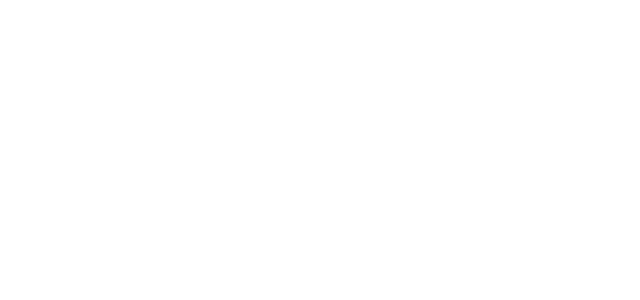
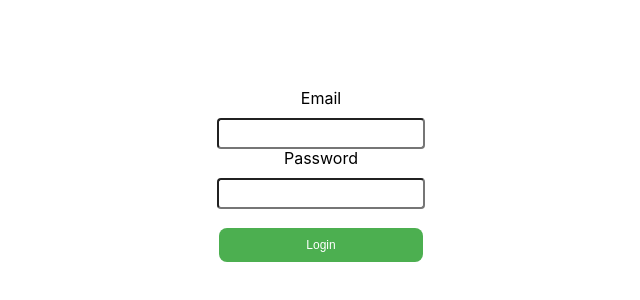
Before and after one commit to sant3213/React-Patterns, a React (Create React App) app: page / in a window 1280 px wide. Before the commit this address had no page. Shown: the part 112-412 px from the top of the page, without its empty margins (319-959 px from the left). Built offline with nearby package versions, Linux system fonts and the light colour scheme.

Commit message:
Style: modify button styles

```diff
--- a/src/App.js
+++ b/src/App.js
@@ -6,7 +6,7 @@
   return (
     <div className="App">
       <Routes>
-        <Route path="/login" element={<Login/>}></Route>
+        <Route path="/" element={<Login/>}></Route>
      </Routes>
     </div>
   );
--- a/src/Login/login.module.scss
+++ b/src/Login/login.module.scss
@@ -1,30 +1,35 @@
 .container {
     display: grid;
     grid-template-rows: repeat(4, 20px);
-   justify-content: center;
-   row-gap: 10px;
+    justify-content: center;
+    row-gap: 10px;
+    margin-top: 200px;
+
     input {
         width: 200px;
+        height: 25px;
+        border-radius: 4px;
     }
 
     .button {
         background-color: #4CAF50;
         border: none;
         color: white;
-        padding: 15px 32px;
+        padding: 10px 20px;
         text-align: center;
         text-decoration: none;
         display: inline-block;
-        font-size: 16px;
+        font-size: 12px;
         margin: 4px 2px;
         cursor: pointer;
         border-radius: 8px;
         transition: background-color 0.3s, box-shadow 0.3s;
+        margin-top: 20px;
     }
 
     .button:hover {
         background-color: #45a049;
-        box-shadow: 0 4px 8px 0 rgba(0,0,0,0.2);
+        box-shadow: 0 4px 8px 0 rgba(0, 0, 0, 0.2);
     }
 
     .button:focus {
```
